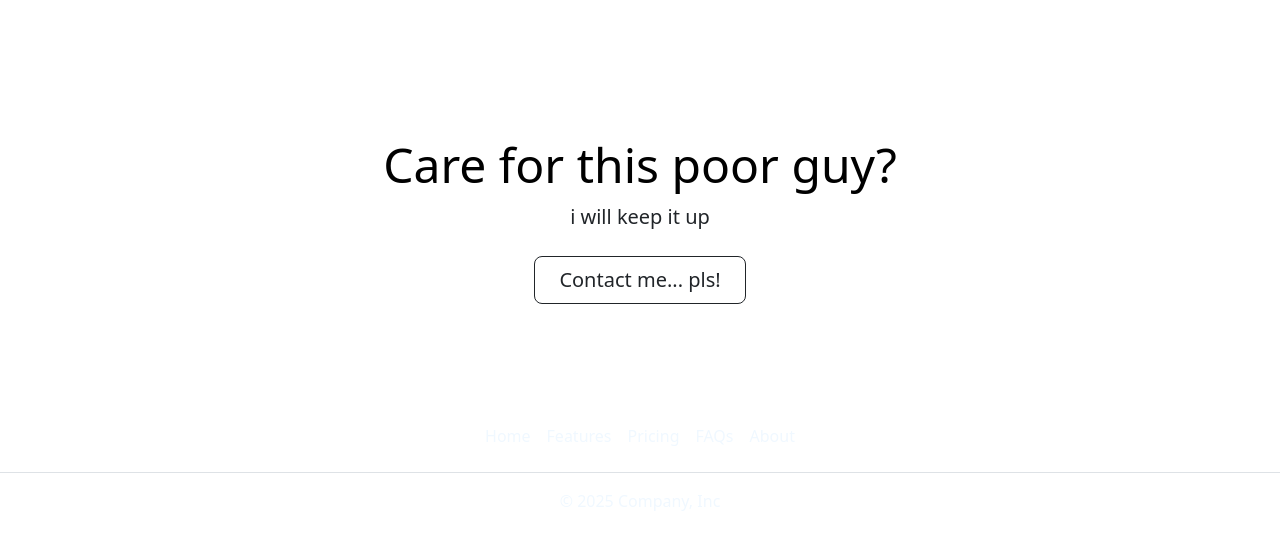
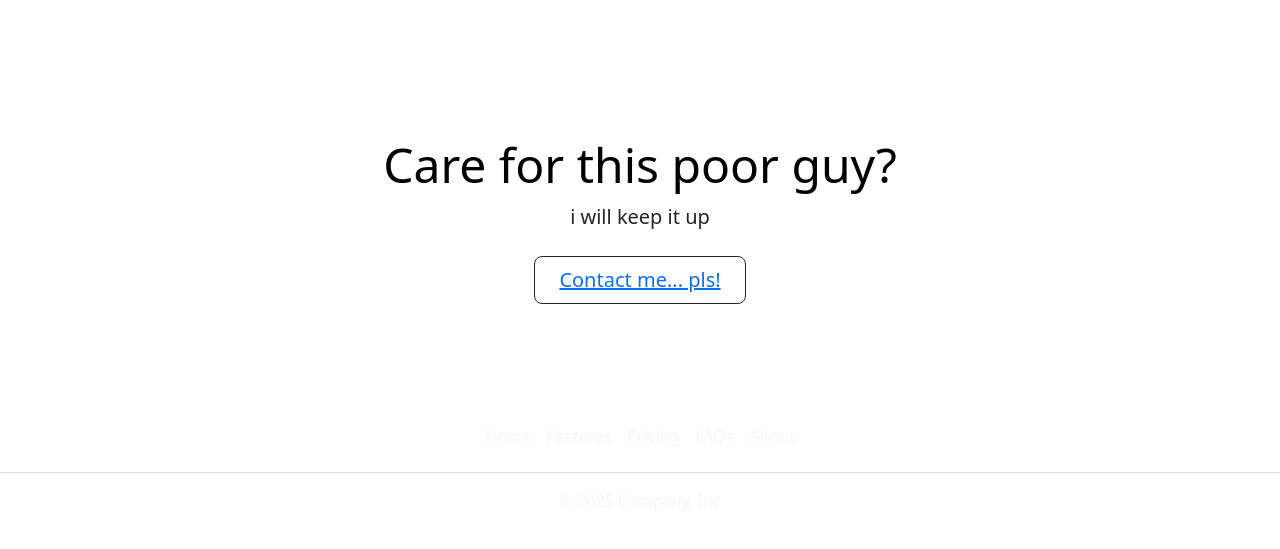
Before and after one commit to tango2759/PROFILE1, a plain HTML site: page index.html in a window 1280 px wide. Shown: the part 2225-2774 px from the top of the page. Drawn offline with nearby package versions, Linux system fonts and the light colour scheme.

Commit message:
Update index.html

```diff
--- a/index.html
+++ b/index.html
@@ -48,7 +48,7 @@
         <div class="col-lg-6 mx-auto">
             <p class="lead mb-4">i will keep it up</p>
             <div class="d-grid gap-2 d-sm-flex justify-content-sm-center">
-                <button type="button" class="btn btn-outline-dark btn-lg px-4 gap-3">Contact me... pls!</button>
+                <button type="button" class="btn btn-outline-dark btn-lg px-4 gap-3"><a href=tang275960@gmail.com>Contact me... pls!</a></button>
             </div>
         </div>
     </div>
```
